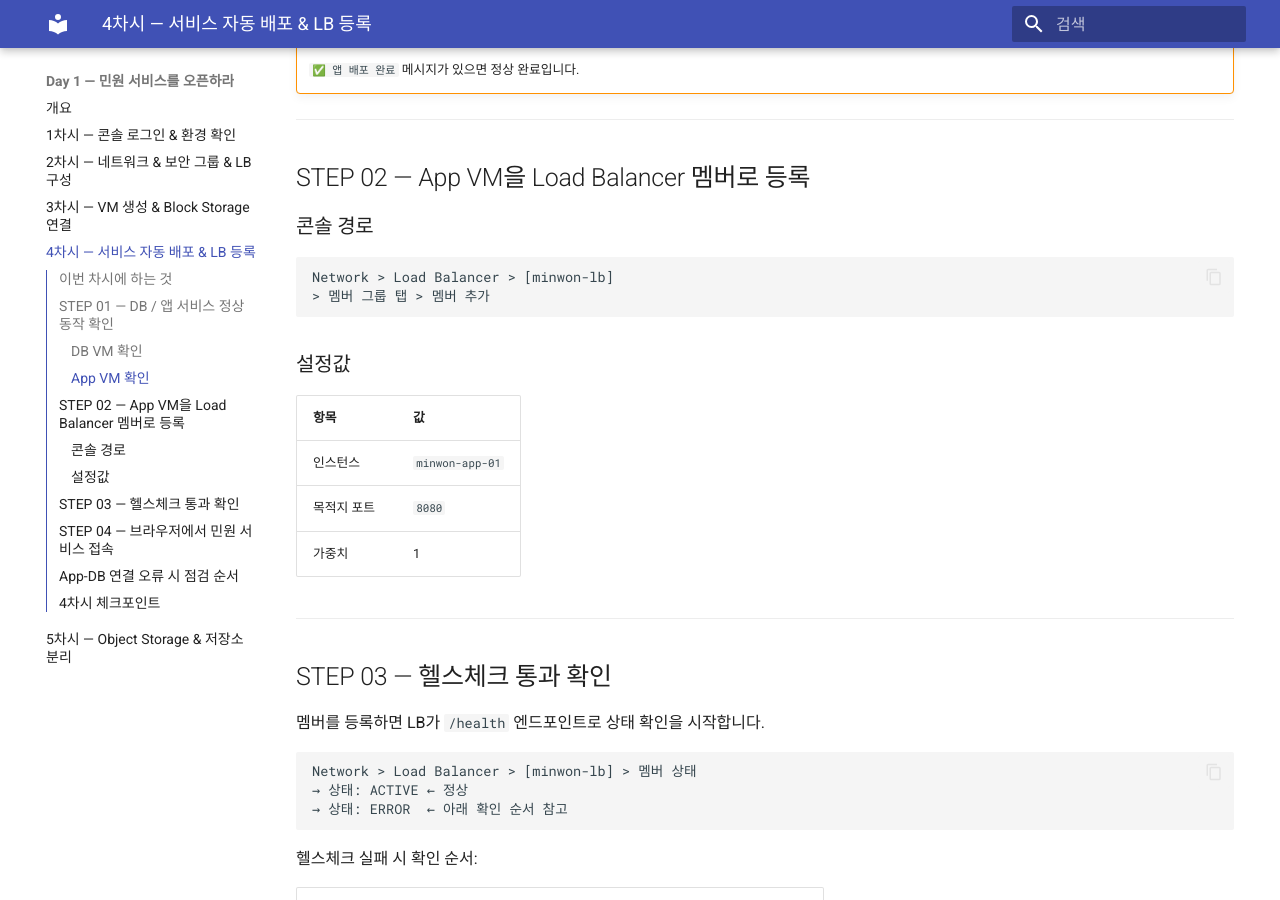
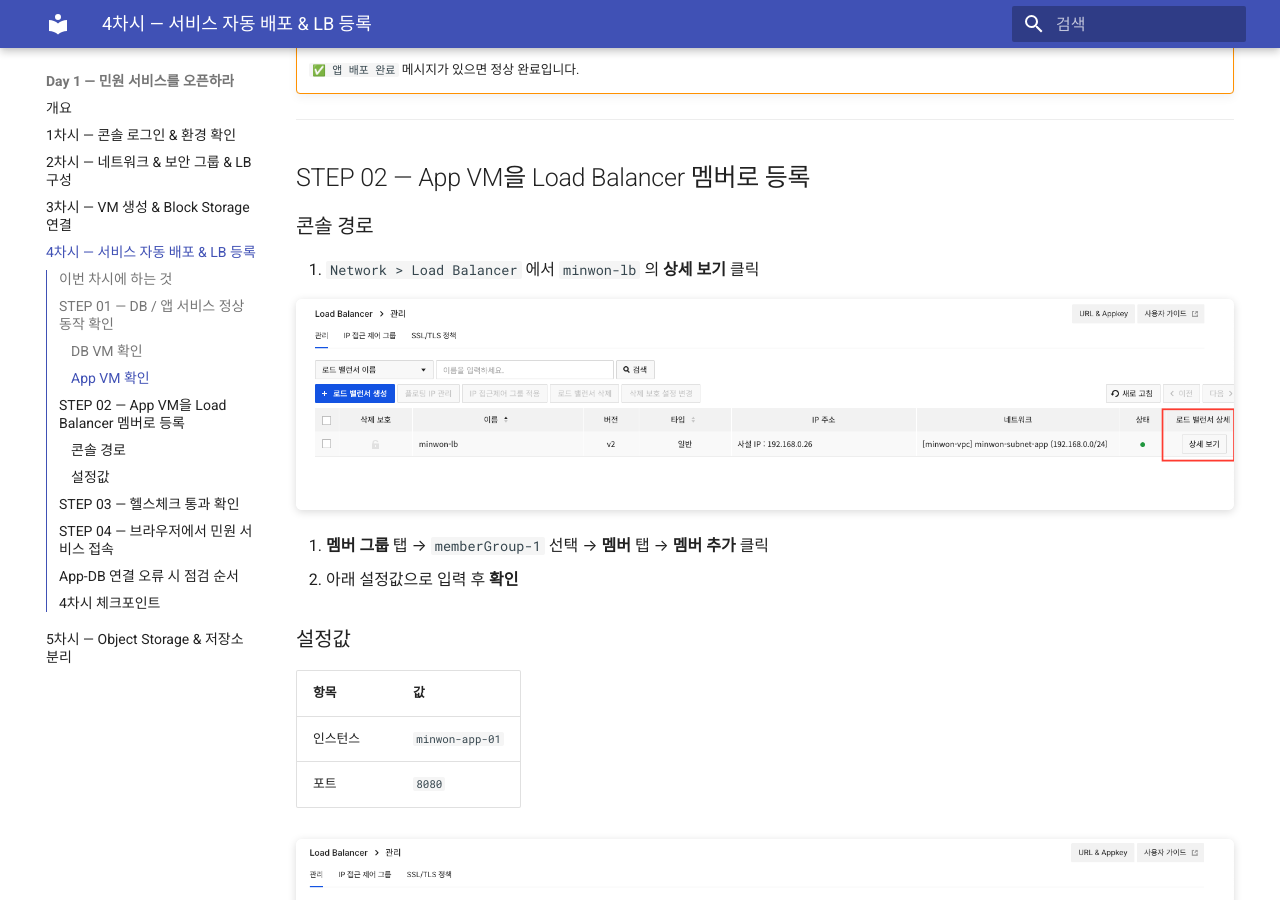
Before and after one commit to skilleat-labs/cloud-native-minwon-lab, an MkDocs documentation site: the page built from docs/day1/session4.md, in a window 1280 px wide and 900 px high, scrolled down 1397 px. Built offline with MkDocs 1.6.1 and Material for MkDocs 9.7.7, drawn with Linux system fonts in a browser that asks for light colours.

Commit message:
day1/session4: LB 상세 보기 및 멤버 추가 캡처 추가
Co-Authored-By: Claude Sonnet 4.6 <noreply@anthropic.com>

````diff
--- a/docs/day1/session4.md
+++ b/docs/day1/session4.md
@@ -59,18 +59,21 @@ curl http://localhost:8080/health
 
 ### 콘솔 경로
 
-```
-Network > Load Balancer > [minwon-lb]
-> 멤버 그룹 탭 > 멤버 추가
-```
+1. `Network > Load Balancer` 에서 `minwon-lb` 의 **상세 보기** 클릭
+
+![LB 목록에서 상세 보기 클릭](./images/4-1-lb-detail-view.png)
+
+2. **멤버 그룹** 탭 → `memberGroup-1` 선택 → **멤버** 탭 → **멤버 추가** 클릭
+3. 아래 설정값으로 입력 후 **확인**
 
 ### 설정값
 
 | 항목 | 값 |
 |------|---|
 | 인스턴스 | `minwon-app-01` |
-| 목적지 포트 | `8080` |
-| 가중치 | 1 |
+| 포트 | `8080` |
+
+![멤버 추가 화면 — minwon-app-01 선택](./images/4-2-lb-member-add.png)
 
 ---
 
````
Also changed, not shown: docs/day1/images/4-1-lb-detail-view.png (added), docs/day1/images/4-2-lb-member-add.png (added).
